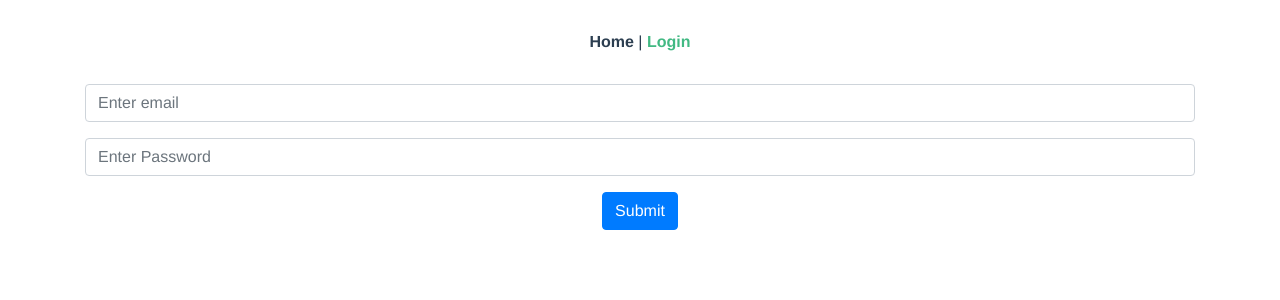
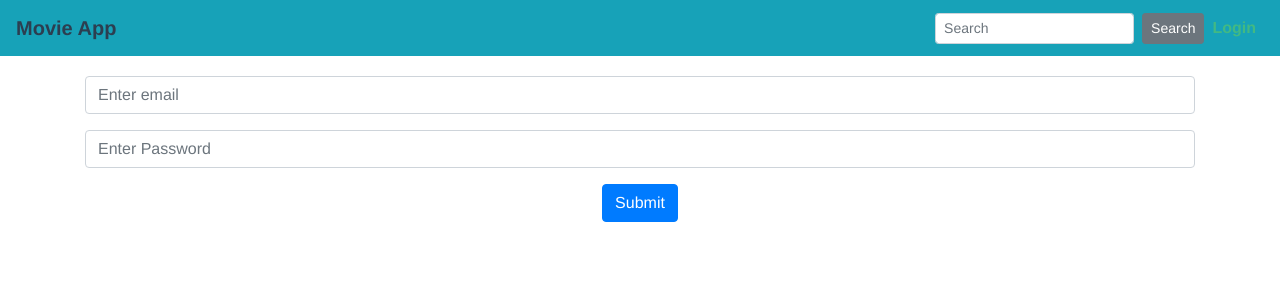
Before and after one commit to M-krishna/movie-app-front-vue, a Vue app: page /login in a window 1280 px wide. Shown: the top 300 px of the page. Built offline with nearby package versions, Linux system fonts and the light colour scheme; no server answers.

Commit message:
(feature.) added global eventbus for handling custom events and fixed authentication in navbar.

```diff
--- a/src/App.vue
+++ b/src/App.vue
@@ -1,12 +1,20 @@
 <template>
   <div id="app">
-    <div id="nav">
-      <router-link :to="{ name: 'Home' }">Home</router-link> |
-      <router-link :to="{ name: 'Login' }">Login</router-link>
-    </div>
+    <Navbar />
     <router-view />
   </div>
 </template>
+
+<script>
+import Navbar from './components/Navbar'
+
+export default {
+  name: 'App',
+  components: {
+    Navbar
+  }
+}
+</script>
 
 <style>
 #app {
@@ -21,12 +29,21 @@
   padding: 30px;
 }
 
-#nav a {
+nav a {
   font-weight: bold;
   color: #2c3e50;
+  text-decoration: none;
 }
 
-#nav a.router-link-exact-active {
+nav a:hover {
+  text-decoration: none;
+}
+
+nav a.router-link-exact-active {
   color: #42b983;
 }
+
+.container {
+  margin-top: 20px;
+}
 </style>
--- /dev/null
+++ b/src/Eventbus.js
@@ -0,0 +1,3 @@
+import Vue from 'vue'
+
+export default new Vue()
--- /dev/null
+++ b/src/components/Navbar.vue
@@ -0,0 +1,61 @@
+<template>
+  <div>
+    <b-navbar toggleable="lg" type="dark" variant="info">
+      <b-navbar-brand>
+        <router-link :to="{ name: 'Home' }">Movie App</router-link>
+      </b-navbar-brand>
+
+      <b-navbar-toggle target="nav-collapse"></b-navbar-toggle>
+
+      <b-collapse id="nav-collapse" is-nav>
+
+        <!-- Right aligned nav items -->
+        <b-navbar-nav class="ml-auto">
+          <b-nav-form>
+            <b-form-input size="sm" class="mr-sm-2" placeholder="Search"></b-form-input>
+            <b-button size="sm" class="my-2 my-sm-0" type="submit">Search</b-button>
+          </b-nav-form>
+
+          <b-nav-item>
+            <button @click="logout" v-if="isLoggedIn">Logout</button>
+            <router-link :to="{ name: 'Login' }" v-if="!isLoggedIn">Login</router-link>
+          </b-nav-item>
+        </b-navbar-nav>
+      </b-collapse>
+    </b-navbar>
+  </div>
+</template>
+
+<script>
+import Eventbus from '../Eventbus'
+
+export default {
+  name: 'Navbar',
+  data () {
+    return {
+      isLoggedIn: false
+    }
+  },
+  mounted () {
+    Eventbus.$on('logged-in', (payload) => {
+      console.log(payload)
+      this.isLoggedIn = true
+    })
+    this.checkLoggedIn()
+  },
+  methods: {
+    checkLoggedIn() {
+      if(localStorage.getItem('userData')){
+        this.isLoggedIn = true
+      } else {
+        this.isLoggedIn = false
+      }
+    },
+    logout() {
+      localStorage.removeItem('userData')
+      this.isLoggedIn = false
+      this.$router.push({ name: 'Login' })
+    }
+  }
+}
+</script>
--- a/src/router/index.js
+++ b/src/router/index.js
@@ -3,7 +3,7 @@ import VueRouter from "vue-router";
 import Home from "../views/Home.vue";
 import SingleMovie from "../views/SingleMovie.vue"
 import Login from "../views/Login"
-import AuthComponent from '../views/AuthComponent'
+import Dashboard from '../views/Dashboard'
 
 Vue.use(VueRouter);
 
@@ -34,9 +34,9 @@ const routes = [
     component: Login
   },
   {
-    path: "/dashboard",
+    path: "/app/dashboard",
     name: "Dashboard",
-    component: AuthComponent,
+    component: Dashboard,
     beforeEnter: isAuthenticated
   },
   {
--- a/src/views/AuthComponent.vue
+++ /dev/null
@@ -1,20 +0,0 @@
-<template>
-    <div>
-        <p>
-            Hello there
-        </p>
-        <button @click="logout">Logout</button>
-    </div>
-</template>
-
-<script>
-export default {
-    name: "AuthComponent",
-    methods: {
-        logout() {
-            localStorage.removeItem("userData")
-            this.$router.push({ name: "Login" })
-        }
-    }
-}
-</script>
--- /dev/null
+++ b/src/views/Dashboard.vue
@@ -0,0 +1,13 @@
+<template>
+    <div>
+        <p>
+            Hello there
+        </p>
+    </div>
+</template>
+
+<script>
+export default {
+    name: "Dashboard"
+}
+</script>
--- a/src/views/Login.vue
+++ b/src/views/Login.vue
@@ -30,6 +30,7 @@
 </template>
 
 <script>
+import Eventbus from '../Eventbus';
 import { login } from '../services/AuthService';
 
 export default {
@@ -40,6 +41,11 @@ export default {
                 email: "",
                 password: ""
             }
+        }
+    },
+    beforeMount () {
+        if(localStorage.getItem('userData')){
+            this.$router.push({ name: 'Dashboard' })
         }
     },
     methods: {
@@ -55,6 +61,7 @@ export default {
                     console.log("Invalid username/ppassword")
                 } else {
                     localStorage.setItem("userData", JSON.stringify(result.data))
+                    Eventbus.$emit('logged-in', result.data)
                     this.$router.push({ name: "Dashboard" })
                 }
             } catch (err){
```
